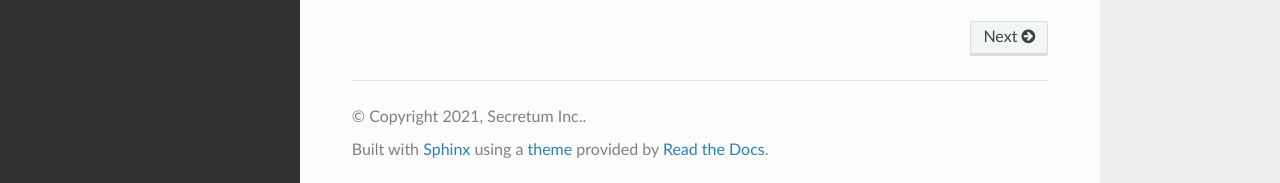
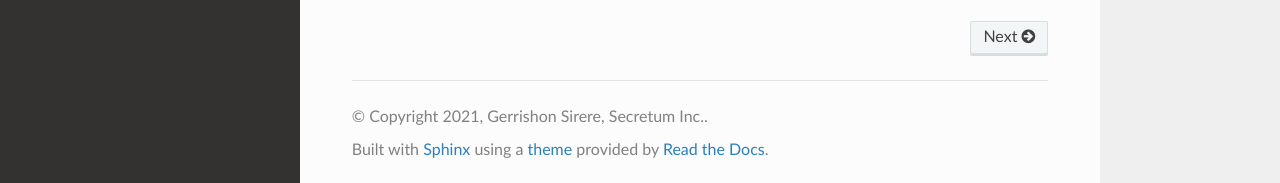
Before and after one commit to scalabli/quo, a Sphinx documentation site: the page built from docs/index.rst, in a window 1280 px wide and 900 px high, scrolled down 4430 px. Shown: the part 714-897 px from the top of the window. Built offline with Sphinx 7.4.7 and the Read the Docs theme 2.0.0, drawn with Linux system fonts in a browser that asks for light colours; pages that are not in the unit, such as notebooks, are missing from menus.

Commit message:
Update conf.py

```diff
--- a/docs/conf.py
+++ b/docs/conf.py
@@ -28,7 +28,7 @@ project = u'Quo Documentation'
 slug = re.sub(r'\W+', '-', project.lower())
 version = '2021.3.3'
 release = '2021.3.3'
-author = u'2021, Secretum Inc.'
+author = u'2021, Gerrishon Sirere, Secretum Inc.'
 copyright = author
 language = 'en'
 
@@ -73,7 +73,7 @@ if not 'READTHEDOCS' in os.environ:
     ))
 
 html_logo = "_/static/quo.png"
-html_show_sourcelink = True
+html_show_sourcelink = False
 
 htmlhelp_basename = slug
 
```
